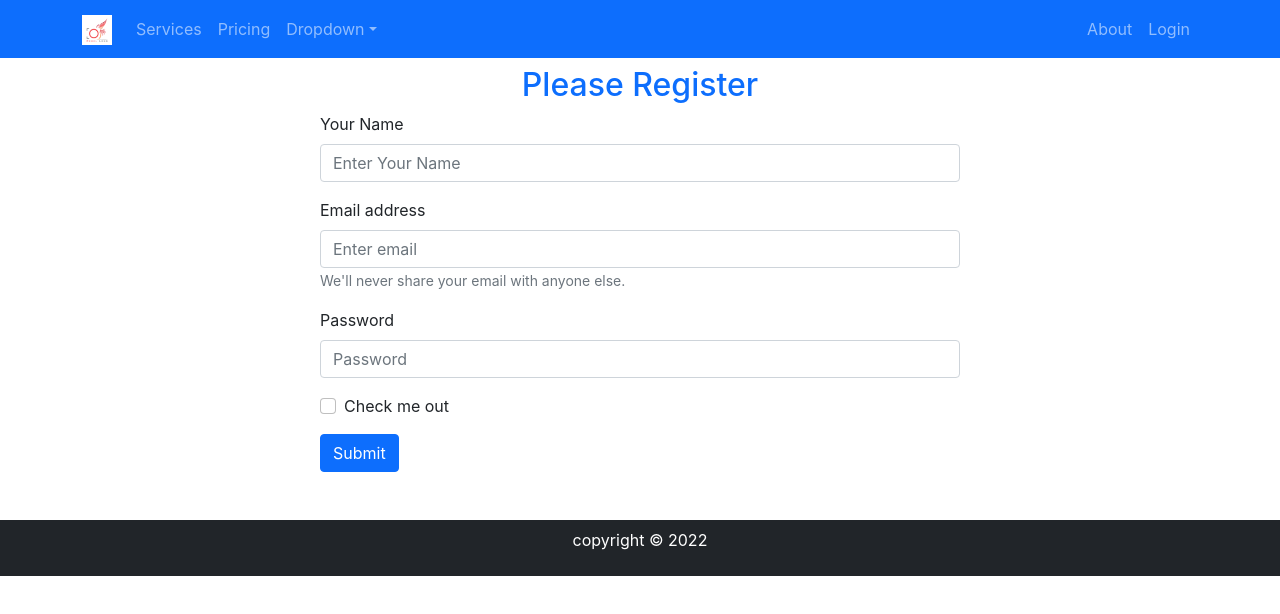
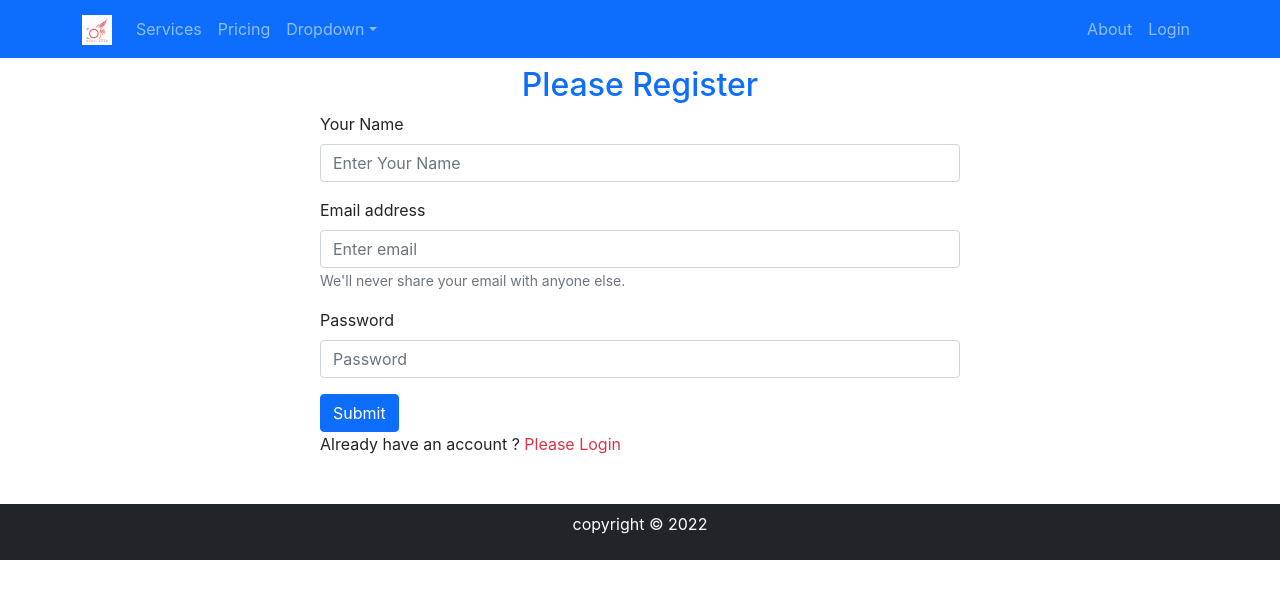
Before and after one commit to raju120405/Digital-studio--independent-service-provider, a React (Create React App) app: page /register in a window 1280 px wide. Shown: the top 614 px of the page. Built offline with nearby package versions, Linux system fonts and the light colour scheme.

Commit message:
register data found

```diff
--- a/src/Pages/Shared/Login/Register/Register.js
+++ b/src/Pages/Shared/Login/Register/Register.js
@@ -1,19 +1,34 @@
-import React from 'react';
+import React, { useRef } from 'react';
 import { Button, Form } from 'react-bootstrap';
+import { Link, useNavigate } from 'react-router-dom';
 
 const Register = () => {
+    const nameRef= useRef('');
+    const emailRef = useRef('');
+    const passwordRef = useRef('');
+    const navigate=useNavigate();
+    const navigateLogin = ()=>{
+        navigate('/login')
+    }
+    const handleRegister = event =>{
+        event.preventDefault();
+        const name= nameRef.current.value;
+        const email = emailRef.current.value;
+        const password = passwordRef.current.value;
+        console.log(name,email, password)
+    }
     return (
         <div className='w-50 mx-auto'>
             <h2 className='text-primary text-center mt-2'>Please Register</h2>
-            <Form >
+            <Form onSubmit={handleRegister}>
                 <Form.Group className="mb-3" controlId="formBasicEmail">
                     <Form.Label>Your Name</Form.Label>
-                    <Form.Control  type="email" placeholder="Enter Your Name" required />
+                    <Form.Control ref={nameRef} type="text" placeholder="Enter Your Name"  />
 
                 </Form.Group>
                 <Form.Group className="mb-3" controlId="formBasicEmail">
                     <Form.Label>Email address</Form.Label>
-                    <Form.Control  type="email" placeholder="Enter email" required />
+                    <Form.Control ref={emailRef} type="email" placeholder="Enter email" required />
                     <Form.Text className="text-muted">
                         We'll never share your email with anyone else.
                     </Form.Text>
@@ -21,15 +36,14 @@ const Register = () => {
 
                 <Form.Group className="mb-3" controlId="formBasicPassword">
                     <Form.Label>Password</Form.Label>
-                    <Form.Control  type="password" placeholder="Password" required />
+                    <Form.Control ref={passwordRef} type="password" placeholder="Password" required />
                 </Form.Group>
-                <Form.Group className="mb-3" controlId="formBasicCheckbox">
-                    <Form.Check type="checkbox" label="Check me out" />
-                </Form.Group>
+
                 <Button variant="primary" type="submit">
                     Submit
                 </Button>
             </Form>
+            <p>Already have an account ? <Link to="/login" className='text-danger pe-auto text-decoration-none' onClick={navigateLogin}>Please Login</Link></p>
         </div>
     );
 };
```
